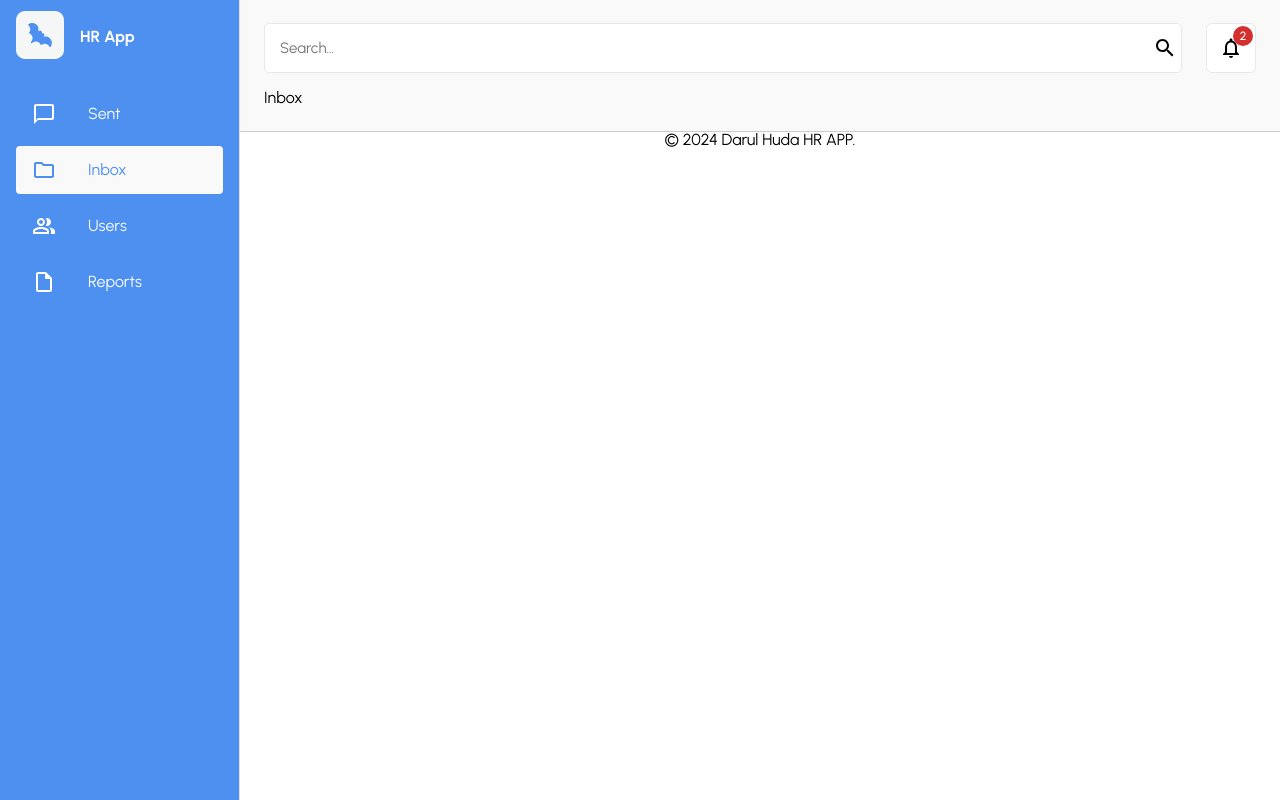
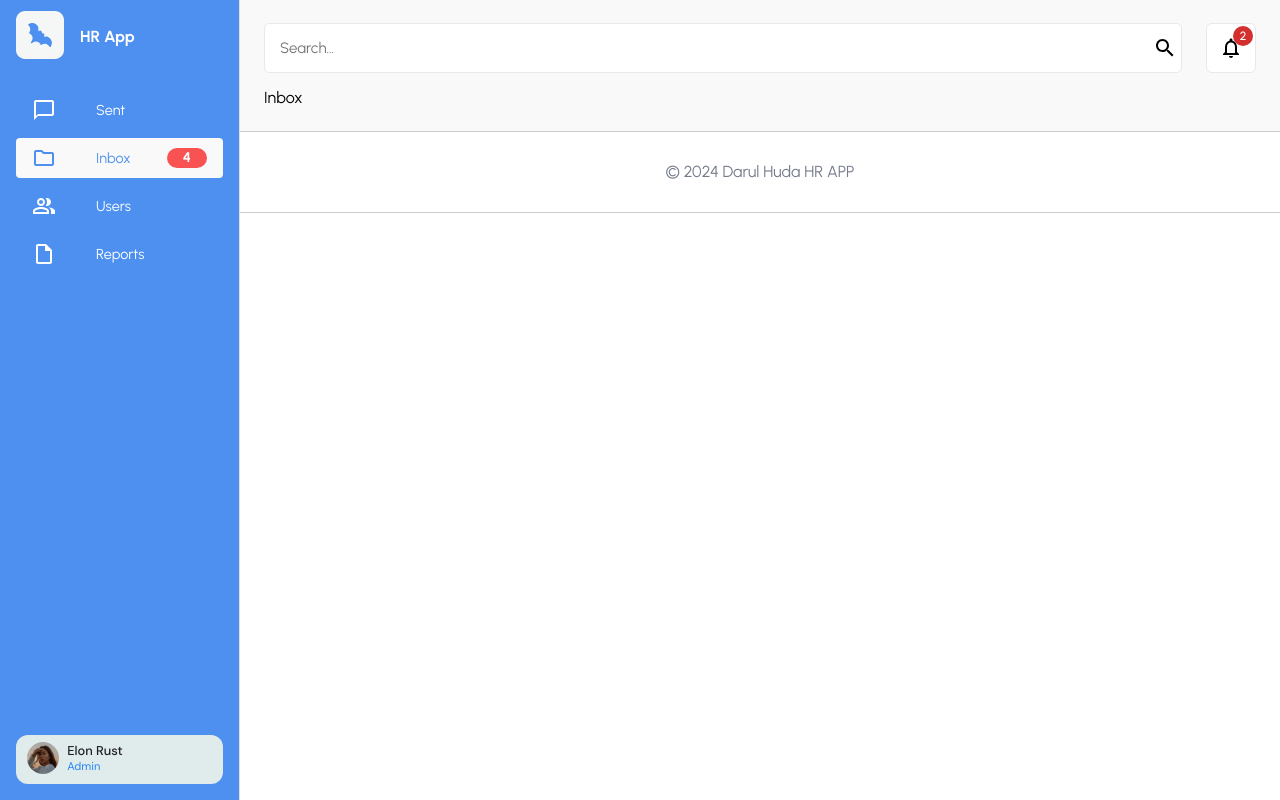
Before and after one commit to itcentralng/dhf-hrapp, a React (Vite) app: page / in a window 1280 px wide. Built offline with nearby package versions, Linux system fonts and the light colour scheme.

Commit message:
made some custom components except documents part and action menu

```diff
--- /dev/null
+++ b/src/components/CustomNotificationIcon.jsx
@@ -0,0 +1,25 @@
+/* eslint-disable react/prop-types */
+import { NotificationsNoneOutlined } from "@mui/icons-material";
+import { Badge, Box, IconButton } from "@mui/material";
+
+const CustomNotificationIcon = ({ notificationNumber }) => {
+  return (
+    <Box sx={{ display: "flex" }}>
+      <IconButton
+        size="large"
+        color="inherit"
+        sx={{
+          backgroundColor: "#fff",
+          borderRadius: "6px",
+          border: "1px solid #E7EAE9",
+        }}
+      >
+        <Badge badgeContent={notificationNumber} color="error">
+          <NotificationsNoneOutlined sx={{ color: "#000" }} />
+        </Badge>
+      </IconButton>
+    </Box>
+  );
+};
+
+export default CustomNotificationIcon;
--- /dev/null
+++ b/src/components/CustomSearchBox.jsx
@@ -0,0 +1,38 @@
+import { Box, IconButton } from "@mui/material";
+import { StyledTextField } from "../styled-components/styledInputs";
+import SearchIcon from "@mui/icons-material/Search";
+
+const CustomSearchBox = () => {
+  return (
+    <Box
+      sx={{
+        width: "100%",
+        position: "relative",
+        display: "flex",
+        alignItems: "center",
+      }}
+    >
+      <StyledTextField
+        placeholder="Search…"
+        sx={{
+          width: "100%",
+          backgroundColor: "#fff",
+          border: "1px solid #E7EAE9",
+        }}
+      />
+      <IconButton
+        sx={{
+          color: "#000",
+          position: "absolute",
+          left: { xs: "82%", sm: "87%", md: "94%", lg: "96%" },
+          borderRadius: "4px",
+        }}
+        disableRipple
+      >
+        <SearchIcon />
+      </IconButton>
+    </Box>
+  );
+};
+
+export default CustomSearchBox;
--- a/src/components/Layout.jsx
+++ b/src/components/Layout.jsx
@@ -8,7 +8,6 @@ import Badge from "@mui/material/Badge";
 import MenuItem from "@mui/material/MenuItem";
 import Menu from "@mui/material/Menu";
 import MenuIcon from "@mui/icons-material/Menu";
-import SearchIcon from "@mui/icons-material/Search";
 import NotificationsIcon from "@mui/icons-material/Notifications";
 import {
   Drawer,
@@ -16,19 +15,19 @@ import {
   ListItem,
   ListItemButton,
   ListItemIcon,
-  ListItemText,
 } from "@mui/material";
 import hrLogo from "../assets/hrLogo.svg";
 import {
   ChatBubbleOutline,
   FolderOutlined,
   InsertDriveFileOutlined,
-  NotificationsNoneOutlined,
   PeopleAltOutlined,
 } from "@mui/icons-material";
 import { Outlet, useLocation, useNavigate } from "react-router-dom";
 import CopyrightFooter from "./copyrightFooter";
-import { StyledTextField } from "../styled-components/styledInputs";
+import profileImg from "../assets/profileImg.svg";
+import CustomSearchBox from "./CustomSearchBox";
+import CustomNotificationIcon from "./CustomNotificationIcon";
 
 const drawerWidth = 240;
 
@@ -119,13 +118,17 @@ const Layout = () => {
   );
 
   const drawer = (
-    <div
-      style={{
+    <Box
+      sx={{
         backgroundColor: "#4D90F0",
         height: "100vh",
         padding: "0 1em",
+        display: "flex",
+        flexDirection: "column",
+        justifyContent: "space-between",
       }}
     >
+      <Box>
         <Box
           sx={{
             display: "flex",
@@ -153,28 +156,90 @@ const Layout = () => {
                 sx={{
                   backgroundColor:
                     location.pathname === item.link ? "#F9F9F9" : "#4D90F0",
-                color: location.pathname === item.link ? "#4D90F0" : "#FFFFFF",
+                  color:
+                    location.pathname === item.link ? "#4D90F0" : "#FFFFFF",
                   borderRadius: "4px",
+                  gap: 1,
                   "&:hover": {
-                  backgroundColor:
-                    location.pathname === item.link ? "#F9F9F9" : "#4D90F0",
+                    backgroundColor: "#ffffff3d",
+                    color: "#fff",
                   },
                 }}
               >
                 <ListItemIcon
                   sx={{
-                  color:
-                    location.pathname === item.link ? "#4D90F0" : "#FFFFFF",
+                    color: "inherit",
+                    fontSize: ".8rem",
                   }}
                 >
                   {item.icon}
                 </ListItemIcon>
-              <ListItemText primary={item.name} />
+                <Typography
+                  variant="body2"
+                  sx={{ fontSize: ".9rem", textAlign: "left" }}
+                >
+                  {item.name}
+                </Typography>
+                <Typography
+                  variant="body2"
+                  sx={{
+                    color: "#fff",
+                    textAlign: "center",
+                    backgroundColor: "#F95252",
+                    borderRadius: "30px",
+                    fontWeight: 700,
+                    width: "3em",
+                    marginLeft: "2em",
+                    display: item.newNotification <= 0 ? "none" : "block",
+                  }}
+                >
+                  {item.newNotification}
+                </Typography>
               </ListItemButton>
             </ListItem>
           ))}
         </List>
-    </div>
+      </Box>
+      <Box
+        sx={{
+          backgroundColor: "#DFECEB",
+          borderRadius: "12px",
+          padding: ".4em .7em",
+          marginBottom: "1em",
+          display: "flex",
+          alignItems: "center",
+          gap: 1,
+        }}
+      >
+        <Box sx={{ width: "2em" }}>
+          <img src={profileImg} alt="" style={{ width: "100%" }} />
+        </Box>
+        <Box>
+          <Typography
+            variant="body2"
+            sx={{
+              fontSize: ".8em",
+              fontWeight: 500,
+              fontFamily: "DM Sans",
+              lineHeight: "1em",
+            }}
+          >
+            Elon Rust
+          </Typography>
+          <Typography
+            variant="body2"
+            sx={{
+              fontSize: ".7em",
+              fontWeight: 400,
+              fontFamily: "DM Sans",
+              color: "#2586F8",
+            }}
+          >
+            Admin
+          </Typography>
+        </Box>
+      </Box>
+    </Box>
   );
 
   return (
@@ -200,49 +265,9 @@ const Layout = () => {
             <MenuIcon sx={{ color: "#000" }} />
           </IconButton>
 
-          <Box
-            sx={{
-              width: "100%",
-              position: "relative",
-              display: "flex",
-              alignItems: "center",
-            }}
-          >
-            <StyledTextField
-              placeholder="Search…"
-              sx={{
-                width: "100%",
-                backgroundColor: "#fff",
-                border: "1px solid #E7EAE9",
-              }}
-            />
-            <IconButton
-              sx={{
-                color: "#000",
-                position: "absolute",
-                left: { xs: "82%", sm: "87%", md: "94%", lg: "96%" },
-                borderRadius: "4px",
-              }}
-              disableRipple
-            >
-              <SearchIcon />
-            </IconButton>
-          </Box>
-          <Box sx={{ display: "flex" }}>
-            <IconButton
-              size="large"
-              color="inherit"
-              sx={{
-                backgroundColor: "#fff",
-                borderRadius: "6px",
-                border: "1px solid #E7EAE9",
-              }}
-            >
-              <Badge badgeContent={2} color="error">
-                <NotificationsNoneOutlined sx={{ color: "#000" }} />
-              </Badge>
-            </IconButton>
-          </Box>
+          <CustomSearchBox />
+
+          <CustomNotificationIcon notificationNumber={2} />
         </Toolbar>
       </AppBar>
       <Box
@@ -315,6 +340,7 @@ const navItems = [
     name: "Inbox",
     link: "/",
     icon: <FolderOutlined />,
+    newNotification: 4,
   },
   {
     id: 3,
--- a/src/components/copyrightFooter.jsx
+++ b/src/components/copyrightFooter.jsx
@@ -7,9 +7,10 @@ const CopyrightFooter = () => {
       sx={{
         width: "100%",
         bgcolor: "white",
-        height: "10%",
+        height: "5em",
 
         borderTop: "#CCCCCC 1px solid",
+        borderBottom: "#CCCCCC 1px solid",
         mt: "auto",
         display: "flex",
         alignItems: "center",
@@ -20,10 +21,10 @@ const CopyrightFooter = () => {
         sx={{
           fontSize: "16px",
           fontWeight: 400,
-          color: "black",
+          color: "#747B8B",
         }}
       >
-        &copy; {new Date().getFullYear()} Darul Huda HR APP.
+        &copy; {new Date().getFullYear()} Darul Huda HR APP
       </Typography>
     </Box>
   );
--- a/src/styled-components/styledButtons.js
+++ b/src/styled-components/styledButtons.js
@@ -18,6 +18,46 @@ const FilledButton = styled(Button)(({ theme }) => ({
   "&:hover": {
     borderColor: "#4D90F0",
     color: "#4D90F0",
+  },
+
+  "&.outlined": {
+    backgroundColor: "#F9F9F9",
+    borderColor: theme.palette.primary.main,
+    color: theme.palette.primary.main,
+    "&:hover": {
+      backgroundColor: theme.palette.primary.main,
+      borderColor: theme.palette.primary.main,
+      color: "#F9F9F9",
+    },
+  },
+
+  "&.white": {
+    backgroundColor: "white",
+    borderColor: "#CDD0D5",
+    color: "#454644",
+  },
+}));
+
+const FilledShadowButton = styled(Button)(({ theme }) => ({
+  color: "white",
+  backgroundColor: "#4D90F0",
+  border: "1px solid transparent",
+  padding: " .5em 2em",
+  fontSize: "16px",
+  fontWeight: "400",
+  lineHeight: "24px",
+  textAlign: "center",
+  //   whiteSpace: "nowrap",
+  borderRadius: "10px",
+  minWidth: "10px",
+  //   height: "48px",
+  textTransform: "none",
+  boxShadow: "4px 4px 5px #98D7E4",
+
+  "&:hover": {
+    borderColor: "#4D90F0",
+    color: "#4D90F0",
+    boxShadow: "4px 4px 5px #4D90F0",
   },
 
   "&.outlined": {
@@ -88,4 +128,9 @@ const StyledLoadingButton = styled("button")(({ theme }) => ({
   },
 }));
 
-export { FilledButton, StyledOvalButton, StyledLoadingButton };
+export {
+  FilledButton,
+  FilledShadowButton,
+  StyledOvalButton,
+  StyledLoadingButton,
+};
--- a/src/styles/Themes.jsx
+++ b/src/styles/Themes.jsx
@@ -6,6 +6,7 @@ const theme = createTheme({
   typography: {
     fontFamily: [
       "Urbanist",
+      "DM Sans",
       "Roboto",
       '"Helvetica Neue"',
       "Arial",
--- a/src/styles/index.css
+++ b/src/styles/index.css
@@ -1,7 +1,6 @@
-@import url("https://fonts.googleapis.com/css2?family=Urbanist:ital,wght@0,100..900;1,100..900&display=swap");
-
+@import url("https://fonts.googleapis.com/css2?family=DM+Sans:ital,opsz,wght@0,9..40,100..1000;1,9..40,100..1000&family=Urbanist:ital,wght@0,100..900;1,100..900&display=swap");
 * {
   margin: 0;
   padding: 0;
-  font-family: "Urbanist", sans-serif;
+  font-family: "Urbanist", "DM Sans", sans-serif;
 }
```
Also changed, not shown: src/assets/profileImg.svg (added). Lines whose indentation alone changed are shown as unchanged.
